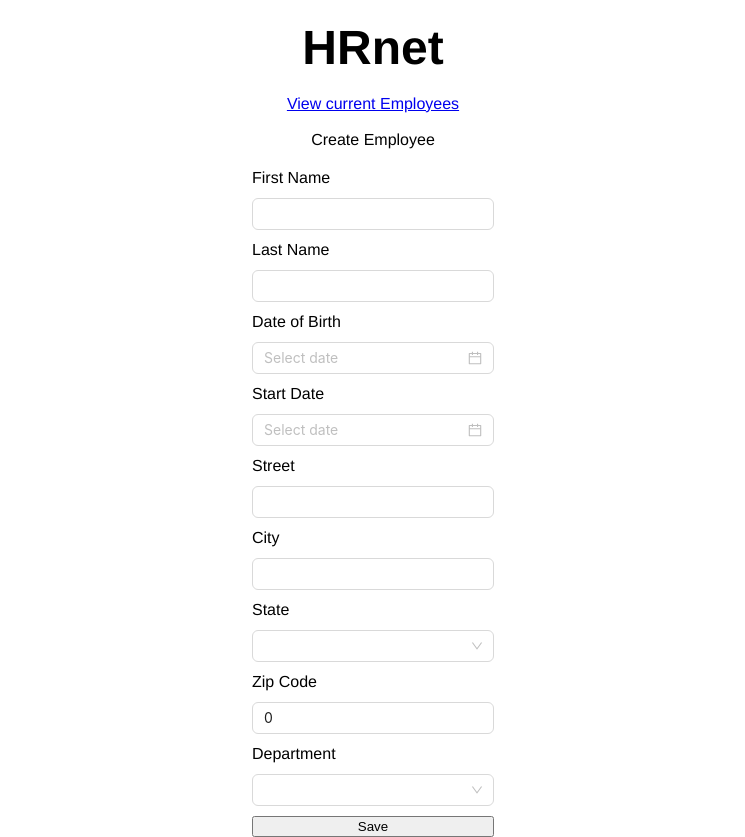
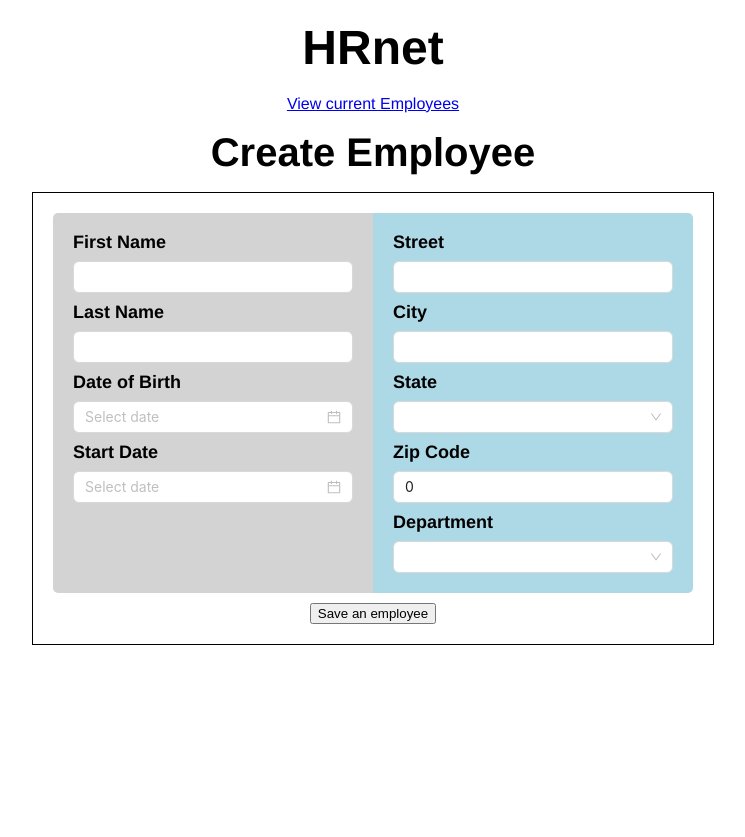
Before and after one commit to Mehdizi/HRnet, a React (Vite) app: page / in a window 1280 px wide. Shown: the whole page, without its empty margins (267-1012 px from the left). After the commit the page ends 800 px from the top, so only its background shows below. Built offline with nearby package versions, Linux system fonts and the light colour scheme.

Commit message:
implementation of the table and formating date

```diff
--- a/src/App.tsx
+++ b/src/App.tsx
@@ -1,6 +1,37 @@
+import { Outlet, RouterProvider, createBrowserRouter } from "react-router-dom";
+import { CreateEmployee } from "./pages/createEmployee/CreateEmployee";
+import { EmployeeList } from "./pages/employeeList/EmployeeList";
+import { useState } from "react";
+import { Employee } from "./types/Employee";
+
 function App() {
+  const [employeesList, setEmployeesList] = useState<Array<Employee>>([]);
 
-  return <div></div>;
+  const router = createBrowserRouter([
+    {
+      element: (
+        <>
+          <Outlet />
+        </>
+      ),
+      children: [
+        {
+          path: "/",
+          element: (
+            <CreateEmployee
+              save={setEmployeesList}
+              employeesList={employeesList}
+            />
+          ),
+        },
+        {
+          path: "/employee",
+          element: <EmployeeList employeesList={employeesList} />,
+        },
+      ],
+    },
+  ]);
+  return <RouterProvider router={router} />;
 }
 
 export default App;
--- a/src/componants/modal/Modal.scss
+++ b/src/componants/modal/Modal.scss
@@ -11,7 +11,7 @@ top: 0;
 
 .modal-background {
   z-index: 1;
-  position: absolute;
+  position: fixed;
   width: 100vw;
   height: 100vh;
   background-color: grey;
@@ -20,11 +20,12 @@ top: 0;
 
 .modal-content {
   z-index: 2;
-  position: relative;
+  position: absolute;
   max-width: 350px;
+  width: 100%;
+  top: 45%;
+  left: 40%;
   padding: 20px;
-  margin: 0 auto;
-  margin-top: 44%;
   background-color: white;
   border: 1px solid black;
   font-size: 1.125rem;
@@ -48,3 +49,8 @@ top: 0;
   justify-content: center;
   cursor: pointer;
 }
+
+.modal-text {
+  width: 100%;
+  text-align: center;
+}
--- a/src/componants/modal/Modal.tsx
+++ b/src/componants/modal/Modal.tsx
@@ -8,14 +8,13 @@ export const Modal = ({
 }: { isOpen: boolean; handleCloseModal: () => void } & PropsWithChildren) => {
   return (
     <dialog className="modal" open={isOpen}>
-      <div className="modal-background" onClick={handleCloseModal}>
+      <div className="modal-background" onClick={handleCloseModal} />
+      <div className="modal-content">
+        {children}
+        <button className="modal-close-cross" onClick={handleCloseModal}>
+          x
+        </button>
       </div>
-        <div className="modal-content">
-          {children}
-          <button className="modal-close-cross" onClick={handleCloseModal}>
-            x
-          </button>
-        </div>
     </dialog>
   );
 };
--- a/src/datas/departments.ts
+++ b/src/datas/departments.ts
@@ -1 +1 @@
-export const departments = [{label: ""},{ label: "Sales" }, { label: "Marketing" }, { label: "Engineering" }, { label: "Human" }, { label: "Resources" }, { label: "Legal" }]
+export const departments = [{ label: "Sales" }, { label: "Marketing" }, { label: "Engineering" }, { label: "Human" }, { label: "Resources" }, { label: "Legal" }]
--- a/src/datas/states.ts
+++ b/src/datas/states.ts
@@ -1,7 +1,4 @@
 export const states = [
-  { name: " ",
-  abbreviation: "00"
-},
   {
     name: "Alabama",
     abbreviation: "AL",
--- a/src/index.css
+++ b/src/index.css
@@ -3,6 +3,8 @@ body {
 }
 
 h1 {
+  display: flex;
+  justify-content: center;
   font-size: 3rem;
   font-weight: bold;
   margin: 1.5rem 0;
--- a/src/main.tsx
+++ b/src/main.tsx
@@ -5,32 +5,12 @@ import { Outlet, RouterProvider, createBrowserRouter } from "react-router-dom";
 import { CreateEmployee } from "./pages/createEmployee/CreateEmployee";
 import { EmployeeList } from "./pages/employeeList/EmployeeList";
 import React from "react";
+import App from "./App";
 
-
-
-const router = createBrowserRouter([
-  {
-    element: (
-      <>
-        <Outlet />
-      </>
-    ),
-    children: [
-      {
-        path: "/",
-        element: <CreateEmployee />,
-      },
-      {
-        path: "/employee",
-        element: <EmployeeList />,
-      },
-    ],
-  },
-]);
-
+// faire un context
 
 ReactDOM.createRoot(document.getElementById("root")!).render(
   <React.StrictMode>
-    <RouterProvider router={router} />
+    <App />
   </React.StrictMode>
 );
--- a/src/pages/createEmployee/CreateEmployee.scss
+++ b/src/pages/createEmployee/CreateEmployee.scss
@@ -1,13 +1,41 @@
-form {
+.title {
+  font-size: 2.5rem;
+  font-weight: bold;
+}
+
+.form {
+  display: flex;
+  flex-direction: column;
+  justify-content: center;
+  align-items: center;
+  gap: 10px;
+  border: 1px solid #000000;
+  padding: 20px;
+  width: 50%;
+}
+
+.form-field-container {
+  width: 100%;
+  display: flex;
+  justify-content: space-between;
+}
+
+.form-container {
+  width: 50%;
+  padding: 20px;
   display: flex;
   flex-direction: column;
   gap: 10px;
 }
 
-.title {
-  display: flex;
-  align-items: center;
-  justify-content: center;
+.personal-info {
+  background-color: lightgrey;
+  border-radius: 5px 0 0 5px;
+}
+
+.location-info {
+  background-color: lightblue;
+  border-radius: 0 5px 5px 0;
 }
 
 .container {
@@ -19,10 +47,6 @@ form {
 }
 
 label {
-  margin-top: 2px;
-  margin-bottom: 2px;
+  font-weight: bold;
+  font-size: 1.125rem;
 }
-
-.address {
-  margin-top: 10px;
-}
--- a/src/pages/createEmployee/CreateEmployee.tsx
+++ b/src/pages/createEmployee/CreateEmployee.tsx
@@ -7,28 +7,41 @@ import { states } from "../../datas/states";
 import { departments } from "../../datas/departments";
 import { DatePicker, DatePickerProps, Select, SelectProps, Input } from "antd";
 import { Employee } from "../../types/Employee";
+import { valueType } from "antd/es/statistic/utils";
 
+export const CreateEmployee = ({
+  save,
+  employeesList,
+}: {
+  save: React.Dispatch<React.SetStateAction<Array<Employee>>>;
+  employeesList: Employee[];
+}) => {
+  const { isOpen, handleToggleModal } = useModal();
 
-
-export const CreateEmployee = () => {
-  const { isOpen, handleToggleModal } = useModal();
   const [firstName, setFirstName] = useState("");
   const [lastName, setLastName] = useState("");
-  const [birthDate, setBirthDate] = useState<any>("");
-  const [startDate, setStartDate] = useState<any>("");
+  const [birthDate, setBirthDate] = useState<string>("");
+  const [startDate, setStartDate] = useState<string>("");
   const [street, setStreet] = useState("");
   const [city, setCity] = useState("");
   const [state, setState] = useState("");
   const [zipCode, setZipCode] = useState(0);
   const [department, setDepartment] = useState("");
 
-  const [employeesList, setEmployeesList] = useState<Employee[]>([])
-
-  const changeBirthDate: DatePickerProps["onChange"] = (date, dateString) => {
-    setBirthDate(dateString);
+  const changeBirthDate: DatePickerProps["onChange"] = (date) => {
+    const choosenDate = new Date(date.format());
+    const day = String(choosenDate.getDate()).padStart(2, "0");
+    const month = String(choosenDate.getMonth() + 1).padStart(2, "0");
+    const year = choosenDate.getFullYear();
+    console.log("day :", day);
+    console.log("month :", month);
+    console.log("year :", year);
+    const formattedDate = `${month}/${day}/${year}`;
+    console.log(formattedDate);
+    setBirthDate(formattedDate);
   };
 
-  const changeStartDate: DatePickerProps["onChange"] = (date, dateString) => {
+  const changeStartDate: DatePickerProps["onChange"] = (_date, dateString) => {
     setStartDate(dateString);
   };
 
@@ -54,24 +67,24 @@ export const CreateEmployee = () => {
     };
   });
 
-  // const handleResetFormField = () => {
-  //   setFirstName("");
-  //   setLastName("");
-  //   setBirthDate("");
-  //   setStartDate("");
-  //   setStreet("");
-  //   setCity("");
-  //   setState("00");
-  //   setZipCode(0);
-  //   setDepartment("");
-  // };
+  const handleResetFormField = () => {
+    setFirstName("");
+    setLastName("");
+    setBirthDate(0);
+    setStartDate(0);
+    setStreet("");
+    setCity("");
+    setState("00");
+    setZipCode(0);
+    setDepartment("");
+  };
 
-  const handleOnSubmit = () => (event: React.MouseEvent<HTMLButtonElement, MouseEvent>) => {
-    console.log("oui")
-    event.preventDefault;
-    handleToggleModal();
-    const employeesListCopy = employeesList
-    const newEmployeesList = [...employeesListCopy, {
+  const handleOnSubmit = (
+    e: React.MouseEvent<HTMLButtonElement, MouseEvent>
+  ) => {
+    e.preventDefault;
+    console.log("employees list before save", employeesList);
+    const newEmployee = {
       firstName: firstName,
       lastName: lastName,
       dateOfBirth: birthDate,
@@ -81,23 +94,31 @@ export const CreateEmployee = () => {
       state: state,
       zipCode: zipCode,
       department: department,
-    }]
-    setEmployeesList(newEmployeesList);
-    console.log(newEmployeesList)
-    // handleResetFormField();
+    };
+
+    save([...employeesList, newEmployee]);
+    handleToggleModal();
+    console.log("employees list after save", employeesList);
+    handleResetFormField();
   };
 
   return (
     <>
       <Modal isOpen={isOpen} handleCloseModal={handleToggleModal}>
-        <p> Employee Created!</p>
+        <p className="modal-text"> Employee Created!</p>
       </Modal>
       <main>
-        <h1 className="title">HRnet</h1>
+        <h1>HRnet</h1>
         <div className="container">
           <Link to="/employee">View current Employees</Link>
-          <h2>Create Employee</h2>
-          <form action="#" id="create-employee" onSubmit={handleOnSubmit}>
+          <h2 className="title">Create Employee</h2>
+          <form
+            className="form"
+            action="#"
+            id="create-employee"
+            onSubmit={handleOnSubmit}>
+            <div className="form-field-container">
+              <div className="form-container personal-info">
                 <label htmlFor="first-name">First Name</label>
                 <Input
                   type="text"
@@ -119,7 +140,8 @@ export const CreateEmployee = () => {
 
                 <label htmlFor="start-date">Start Date</label>
                 <DatePicker onChange={changeStartDate} />
-
+              </div>
+              <div className="form-container location-info">
                 <label htmlFor="street">Street</label>
                 <Input
                   id="street"
@@ -139,7 +161,6 @@ export const CreateEmployee = () => {
                 <label htmlFor="state">State</label>
                 <Select
                   value={state}
-              style={{ width: "100%" }}
                   placeholder="Select a state"
                   options={formattedStates}
                   onChange={selectState}
@@ -157,14 +178,13 @@ export const CreateEmployee = () => {
                 <Select
                   value={department}
                   placeholder="Select a department"
-              style={{ width: "100%" }}
                   options={formattedDepartments}
                   onChange={selectDepartment}
                 />
+              </div>
+            </div>
 
-            <button type="submit">
-              Save
-            </button>
+            <button type="submit">Save an employee</button>
           </form>
         </div>
       </main>
```
Also changed, not shown: src/pages/employeeList/EmployeeList.tsx (+11 -33 lines), src/pages/employeeList/Employee.scss (deleted), src/pages/employeeList/EmployeeList.scss (added). Lines whose indentation alone changed are shown as unchanged.
